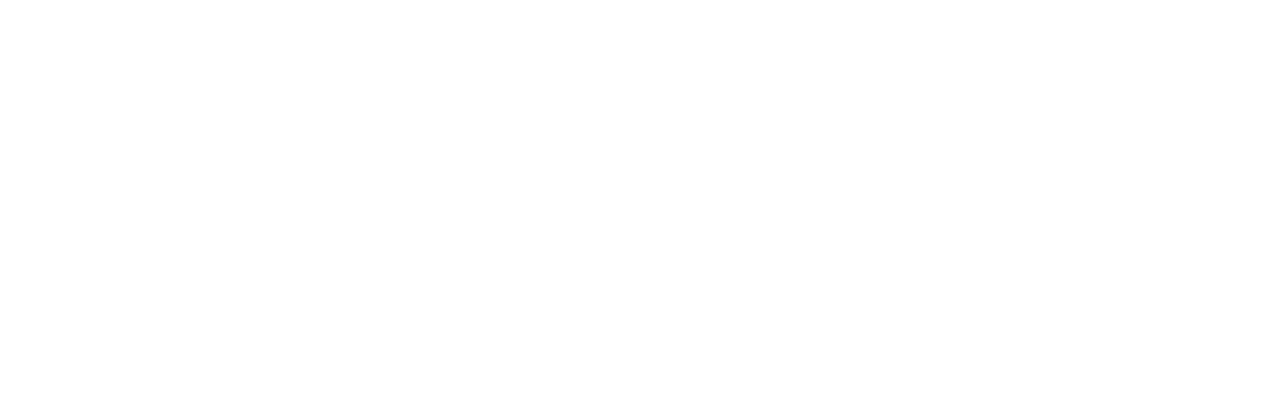
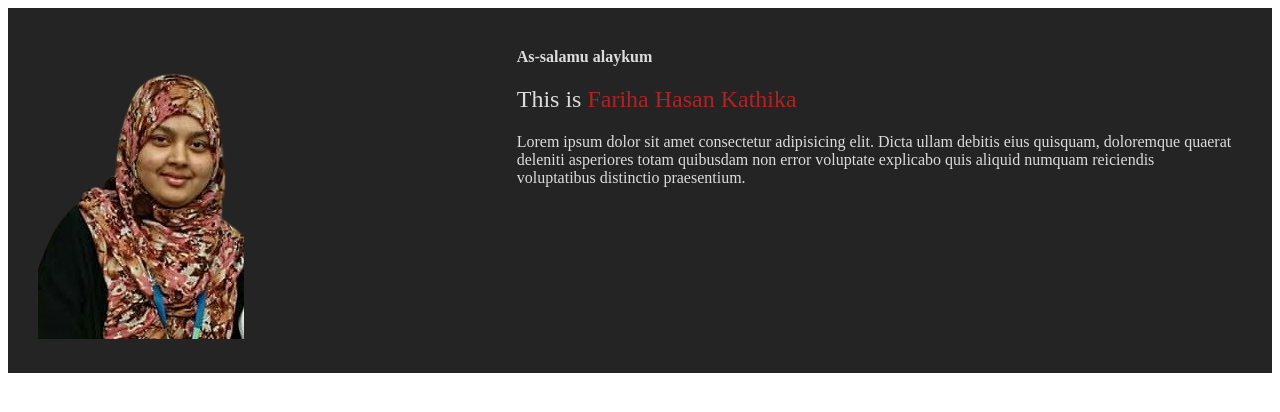
Before and after one commit to fhkathika/Practice7-5-21, a plain HTML site: page index.html in a window 1280 px wide. Drawn offline with Linux system fonts and the light colour scheme.

Commit message:
image & info added

```diff
--- a/index.html
+++ b/index.html
@@ -1,12 +1,31 @@
 <!DOCTYPE html>
 <html lang="en">
+
 <head>
     <meta charset="UTF-8">
     <meta http-equiv="X-UA-Compatible" content="IE=edge">
     <meta name="viewport" content="width=device-width, initial-scale=1.0">
-    <title>Document</title>
+    <link rel="preconnect" href="https://fonts.googleapis.com">
+    <link rel="preconnect" href="https://fonts.gstatic.com" crossorigin>
+    <link href="https://fonts.googleapis.com/css2?family=Playfair+Display&display=swap" rel="stylesheet">
+    <link rel="stylesheet" href="style.css">
+    <title>Practice Portfolio</title>
 </head>
+<section class="intro-part">
+    <div class="half-width-image">
+        <img src="images/myimage-2.png" alt="">
+    </div>
+
+    <div class="half-width-text">
+        <Strong class="greeting">As-salamu alaykum</Strong>
+        <h1 class="name-size"> This is <span class="name-color">Fariha Hasan Kathika</span></h1>
+        <p>Lorem ipsum dolor sit amet consectetur adipisicing elit. Dicta ullam debitis eius quisquam, doloremque quaerat deleniti asperiores totam quibusdam non error voluptate explicabo quis aliquid numquam reiciendis voluptatibus distinctio praesentium.</p>
+
+    </div>
+</section>
+
 <body>
 
 </body>
+
 </html>
--- a/style.css
+++ b/style.css
@@ -0,0 +1,26 @@
+.body{
+    font-family: 'Playfair Display', serif;
+}
+.intro-part{
+background-repeat: no-repeat;
+background-color: rgba(20, 19, 19, 0.925);
+display: flex;
+}
+.half-width-image{
+    width: 40%;
+    color: gainsboro;
+    margin: 30px;
+}
+.name-size{
+    font-weight:500;
+}
+.half-width-text{
+    width: 70%;
+    color: gainsboro;
+    margin: 40px;
+}
+
+
+.name-color{
+    color: firebrick;
+}
```
Also changed, not shown: images/myimage-2.png (added).
